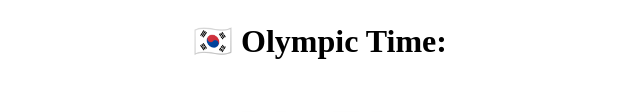
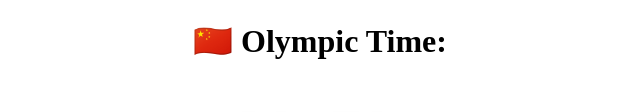
Before and after one commit to edm00se/olympic-time, a plain HTML site: page index.html in a window 1280 px wide. Shown: the part 348-460 px from the top of the page, without its empty margins (320-960 px from the left). Drawn offline with Linux system fonts and the light colour scheme.

Commit message:
updates emoji for title to the appropriate host country flag

```diff
--- a/index.html
+++ b/index.html
@@ -39,7 +39,7 @@
         alt=""
       />
     </div>
-    <h1 class="title beijing">🇰🇷 Olympic Time:</h1>
+    <h1 class="title beijing">🇨🇳 Olympic Time:</h1>
     <h2 class="time beijing">00:00 am</h2>
     <p class="zone-info beijing"></p>
     <p class="schedule">
```
